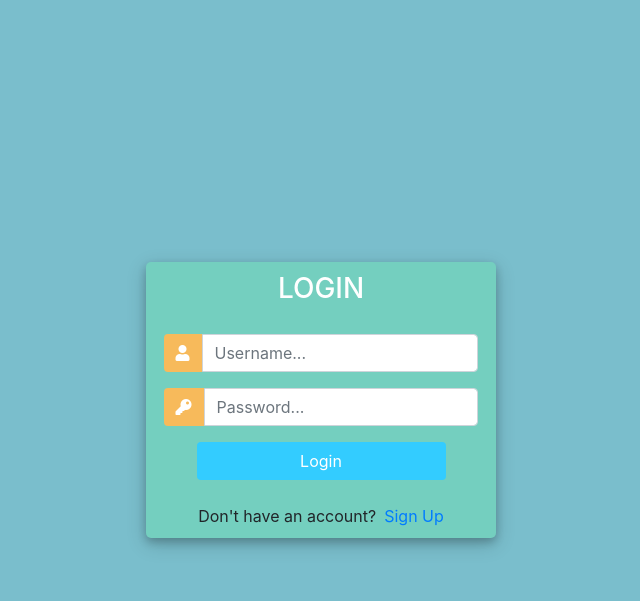
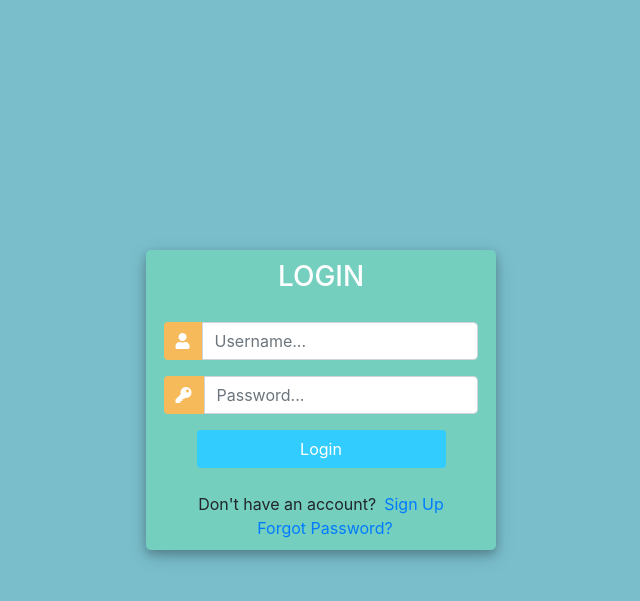
Before and after one commit to haris18896/customer-mangment-platform, a Django app: page /login/ in a window 1280 px wide. Shown: the top 601 px of the page, without its empty margins (319-959 px from the left). Run offline with Django 3.2, Linux system fonts and the light colour scheme; some libraries are stand-ins or nearby versions.

Commit message:
password reset functionality added

```diff
--- a/crm1/accounts/templates/accounts/login.html
+++ b/crm1/accounts/templates/accounts/login.html
@@ -118,7 +118,9 @@
 					<div class="d-flex justify-content-center links">
 						Don't have an account? <a href="{% url 'register' %}" class="ml-2">Sign Up</a>
 					</div>
-
+					<div class="d-flex justify-content-center links">
+						<a href="{% url 'reset_password' %}" class="ml-2">Forgot Password?</a>
+					</div>
 				</div>
 			</div>
 		</div>
--- /dev/null
+++ b/crm1/accounts/templates/accounts/password_reset_done.html
@@ -0,0 +1,5 @@
+<h3>Password reset complete</h3>
+
+<p>Your password has been set. You may go ahead and log in now.</p>
+
+<a href="/">Log in</a>
--- /dev/null
+++ b/crm1/accounts/templates/accounts/password_reset_sent.html
@@ -0,0 +1,6 @@
+<h3>Password reset sent</h3>
+
+
+<p>We’ve emailed you instructions for setting your password, if an account exists with the email you entered. You should receive them shortly.</p>
+
+<p>If you don’t receive an email, please make sure you’ve entered the address you registered with, and check your spam folder.</p>
--- a/crm1/accounts/urls.py
+++ b/crm1/accounts/urls.py
@@ -1,5 +1,7 @@
 from django.urls import path
 from . import views
+from django.contrib.auth import views as auth_views
+
 
 urlpatterns = [
     path('register/', views.registerPage, name="register"),
@@ -18,4 +20,26 @@ urlpatterns = [
     path('update_order/<str:pk>/', views.updateOrder, name="update_order"),
     path('delete_order/<str:pk>/', views.deleteOrder, name="delete_order"),
 
+    path('reset_password/',
+         auth_views.PasswordResetView.as_view(template_name="accounts/password_reset.html"),
+         name="reset_password"),
+
+    path('reset_password_sent/',
+         auth_views.PasswordResetDoneView.as_view(template_name="accounts/password_reset_sent.html"),
+         name="password_reset_done"),
+
+    path('reset/<uidb64>/<token>/',
+         auth_views.PasswordResetConfirmView.as_view(template_name="accounts/password_reset_form.html"),
+         name="password_reset_confirm"),
+
+    path('reset_password_complete/',
+         auth_views.PasswordResetCompleteView.as_view(template_name="accounts/password_reset_done.html"),
+         name="password_reset_complete"),
 ]
+
+'''
+1 - Submit email form                         //PasswordResetView.as_view()
+2 - Email sent success message                //PasswordResetDoneView.as_view()
+3 - Link to password Rest form in email       //PasswordResetConfirmView.as_view()
+4 - Password successfully changed message     //PasswordResetCompleteView.as_view()
+'''
--- a/crm1/accounts/views.py
+++ b/crm1/accounts/views.py
@@ -10,7 +10,7 @@ from django.contrib import messages
 from django.contrib.auth.decorators import login_required
 from django.contrib.auth.models import Group
 
-# Create your views here.
+
 from .models import *
 from .forms import OrderForm, CreateUserForm, CustomerForm
 from .filters import OrderFilter
@@ -68,10 +68,11 @@ def home(request):
     total_orders = orders.count()
     delivered = orders.filter(status='Delivered').count()
     pending = orders.filter(status='Pending').count()
+    out_for_delivery = orders.filter(status='out for delivery').count()
 
     context = {'orders': orders, 'customers': customers,
                'total_orders': total_orders, 'delivered': delivered,
-               'pending': pending}
+               'pending': pending, 'out_for_delivery': out_for_delivery}
 
     return render(request, 'accounts/dashboard.html', context)
 
```
Also changed, not shown: crm1/accounts/templates/accounts/password_reset.html (added, +11 -0 lines), crm1/accounts/templates/accounts/password_reset_form.html (added, +11 -0 lines), crm1/crm1/settings.py (+10 -0 lines), crm1/db.sqlite3, crm1/static/images/1b.JPG (added).
